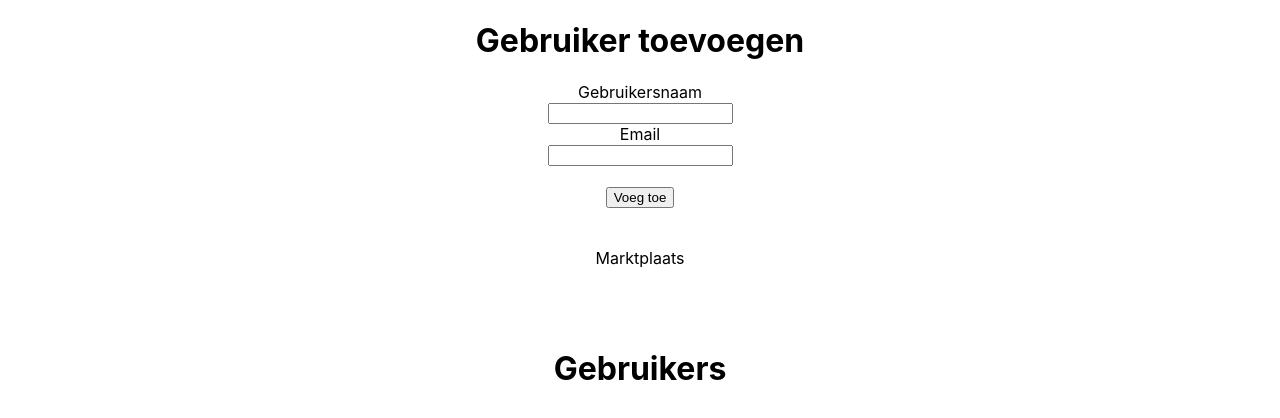
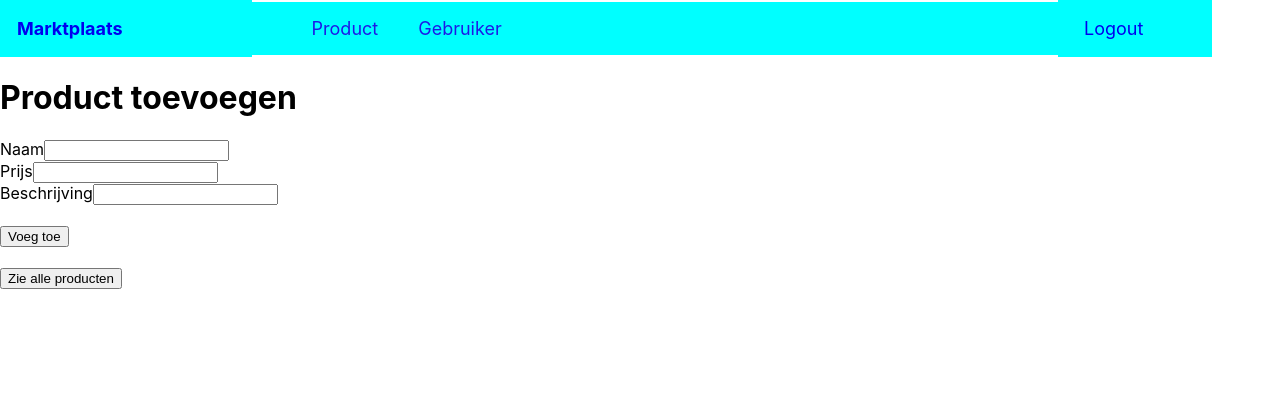
Before and after one commit to ZakariaEssaouiki/marktplaatsfrontend, a React (Create React App) app: page /product in a window 1280 px wide. Shown: the top 418 px of the page. Built offline with nearby package versions, Linux system fonts and the light colour scheme.

Commit message:
api gemaakt en getest

```diff
--- a/package.json
+++ b/package.json
@@ -10,8 +10,10 @@
     "node-fetch": "^3.2.10",
     "react": "^18.2.0",
     "react-dom": "^18.2.0",
+    "react-router-dom": "^6.4.3",
     "react-scripts": "5.0.1",
     "react-test-renderer": "^18.2.0",
+    "react-toastify": "^9.1.1",
     "web-vitals": "^2.1.4"
   },
   "scripts": {
--- a/src/App.js
+++ b/src/App.js
@@ -1,12 +1,20 @@
+import React from 'react';
 import './App.css';
-import Gebruiker from './components/Gebruiker'
+import {Route,Routes,BrowserRouter as Router} from "react-router-dom";
+import Product from './components/Product.js';
+import Gebruiker from "./components/Gebruiker.js";
+import Navbar from "./components/navbar.js"
 
-function App(){
-  return(
-    <div className="App">
-      <Gebruiker/>
-    </div>
-  );
+function App() {
+    return (
+        <Router>
+         <Navbar/>
+         <Routes>
+            <Route path="/gebruiker" element={<Gebruiker/>} />
+            <Route path="/product" element={<Product/>}/>
+         </Routes>
+        </Router>
+    );
 }
 
 export default App;
--- a/src/components/Gebruiker.js
+++ b/src/components/Gebruiker.js
@@ -1,11 +1,13 @@
-import React, {useEffect, useState} from "react";
+import React, {useState} from "react";
+import { ToastContainer, toast } from 'react-toastify';
 //import fetch from "node-fetch";
 
-export default function Gebruiker(){
+const Gebruiker = () =>{
     const[gebruikersnaam,setGebruikersnaam]=useState('')
     const[email,setEmail]=useState('')
     const[gebruikers,setGebruikers]=useState([])
     const[id,setId]=useState('')
+
     const handleClick=(e)=>{
         e.preventDefault()
         const gebruiker={gebruikersnaam,email}
@@ -19,26 +21,32 @@ export default function Gebruiker(){
             window.location.reload()
         })
     }
-    const deleteGebruiker=(e)=>{
+        const deleteGebruiker = async (e)=>{
+            e.preventDefault();
+            console.log(id);
+            const response = await fetch("http://localhost:8080/gebruiker/delete/" + id,{
+                method:"DELETE",
+                headers:{"Content-Type":"application/json"},
+            });
+            const res = await response.json();
+            if(response.status >= 200 && response.status < 300){
+                toast.success(res);
+            }
+            else{
+                toast.error(res);
+            }
+         }
+
+    const getAll = async (e) =>{
         e.preventDefault()
-        const gebruiker={id}
-        console.log(gebruiker)
-        fetch("http://localhost:8080/gebruiker/Delete",{
-            method:"DELETE",
-            headers:{"Content-Type":"application/json"},
-            body:JSON.stringify(gebruiker)
-        }).then(()=>{
-            console.log("Gebruiker is succesvol verwijderd")
-        })
+        const response = await fetch(
+            "http://localhost:8080/gebruiker/getAll",{
+                method:"GET",
+                headers:{"Content-Type":"application/json"},
+            });
+            const res = await response.json();
+            setGebruikers(res);
     }
-    // useEffect(()=>{
-    //     fetch("http://localhost:8080/gebruiker/GetAll")
-    //     .then(res=>res.json())
-    //     .then((result)=>{
-    //         setGebruikers(result);
-    //     }
-    //     )
-    // },[])
     return (
         <form noValidate autoComplete="off">
             <h1>Gebruiker toevoegen</h1>
@@ -61,20 +69,24 @@ export default function Gebruiker(){
                 <div data-testid="user1">Marktplaats</div>
                 <br/>
                 <br/>
-                <br/>
+                <button type="button" onClick={getAll}>Zie alle gebruikers</button>
                 <h1>Gebruikers</h1>
                 <div>
                 {gebruikers.map(gebruiker=>(
-                    <div style={{margin:"10px",padding:"15px",textAlign:"center"}} key={gebruiker.id}>
-                        <br/><hr/>
-                    <button type="button" onClick={deleteGebruiker}>
+                    <div style={{margin:"10px",padding:"15px",textAlign:"center"}} key={gebruiker.id} >
+                        <hr/>
+                    <button type="button" onClick={deleteGebruiker} onClickCapture={() => {setId(gebruiker.id)}}
+                    style={{float:"right"}}>
                           Verwijder
                     </button>
+                    <ToastContainer/>
                     Gebruikersnaam: {gebruiker.gebruikersnaam}<br/>
-                    Email: {gebruiker.email}
+                    Email: {gebruiker.email}<br/>
+                    Id:{gebruiker.id}
                     </div>
                 ))}
                 </div>
                 </form>
     )
 }
+export default Gebruiker;
--- /dev/null
+++ b/src/components/Product.js
@@ -0,0 +1,68 @@
+import React,{useState} from "react";
+import { ToastContainer, toast } from 'react-toastify';
+import 'react-toastify/dist/ReactToastify.css';
+
+const Product = () => {
+    const[naam, setNaam]=useState();
+    const[beschrijving, setBeschrijving]=useState();
+    const[prijs,setPrijs]=useState();
+    const[producten,setProducten]=useState([]);
+    const voegProductToe= async (e)=>{
+        e.preventDefault()
+        const product={naam,beschrijving,prijs}
+        const response = await fetch(
+            "http://localhost:8080/product/add",{
+            method:"POST",
+            headers:{"Content-Type":"application/json"},
+            body:JSON.stringify(product)
+        });
+        const res = await response.json();
+        if(response.status >= 200 && response.status < 300){
+            toast.success(res);
+        }
+        else{
+            toast.warning(res);
+        }
+    };
+
+    const getAll = async (e) =>{
+        e.preventDefault()
+        const response = await fetch(
+            "http://localhost:8080/product/getAll",{
+                method:"GET",
+                headers:{"Content-Type":"application/json"},
+            });
+            const res = await response.json();
+            setProducten(res);
+    }
+    return(
+        <form className="text-align center" onSubmit={voegProductToe}>
+            <h1>Product toevoegen</h1>
+            <label>Naam</label>
+            <input type="text" name="naam" value={naam} onChange={(e)=>setNaam(e.target.value)} required/>
+            <br/>
+            <label>Prijs</label>
+            <input type="number" name="prijs" value={prijs} onChange={(e)=>setPrijs(e.target.value)} required/>
+            <br/>
+            <label>Beschrijving</label>
+            <input type="textarea" name="beschrijving" value={beschrijving} onChange={(e)=>setBeschrijving(e.target.value)} required/>
+            <br/>
+            <br/>
+            <div>
+            <button type="submit">Voeg toe</button>
+            <ToastContainer/>
+            </div>
+            <br/>
+            <div className="text-align center">
+                <button onClick={getAll}>Zie alle producten</button>
+                <br/>
+                {producten.map((product, key) => {
+                    return <li key={key} >
+                        {product.naam}
+                        </li>
+                })}
+            </div>
+        </form>
+        )
+    }
+    export default Product;
--- /dev/null
+++ b/src/components/navbar.css
@@ -0,0 +1,83 @@
+.mid {
+	background-color: aqua;
+	display: inline-block;
+	width: 63%;
+	margin: auto;
+}
+
+.navbar{
+
+	display:inline-block;
+}
+
+
+
+
+.navbar li{
+
+list-style: none;
+display:inline-block;
+
+margin:auto;
+}
+
+.navbar li a{
+text-decoration: none;
+color:rgb(29, 25, 231);
+font-size: 18px;
+padding:8px 20px;
+}
+
+.navbar li a:hover{
+color:rgb(151, 7, 247);
+border: darkmagenta;
+border-radius: 2px;
+font-size: 20px;
+}
+
+.navbar li a:active{
+background-color: deepskyblue;
+border-radius: 5px;
+}
+.right {
+	background-color: aqua;
+display: inline-block;
+width: 8%;
+
+font-size: 18px;
+padding: 18px 26px;
+color: #1d19e7;
+}
+
+.right {
+	background-color: aqua;
+display: inline-block;
+width: 8%;
+
+font-size: 18px;
+padding: 18px 26px;
+color: #1d19e7;
+}
+	.right a{
+text-decoration:none;
+}
+.right:hover{
+font-weight:bolder;
+}
+
+.left {
+	background-color: aqua;
+display: inline-block;
+width: 17%;
+font-size: 18px;
+padding: 18px 17px;
+color: #1d19e7;
+
+
+}
+.left a{
+text-decoration:none;
+}
+.left:hover{
+font-weight:bolder;
+}
--- /dev/null
+++ b/src/components/navbar.js
@@ -0,0 +1,29 @@
+import React from 'react';
+import {  Link } from "react-router-dom";
+import "./navbar.css";
+
+const navbar= () =>{
+  return (
+		<header className="header">
+		<div className="left">
+			<a href="#">Marktplaats</a>
+		</div>
+  <div className="mid">
+		<ul className="navbar">
+			 <li>
+      <Link to="/product">Product</Link>
+    </li>
+    <li>
+      <Link to="/gebruiker">Gebruiker</Link>
+    </li>
+		</ul>
+
+  </div>
+	<div className="right">
+          <a href="#">Logout</a>
+        </div>
+
+    </header>
+  );
+}
+export default navbar;
```
Also changed, not shown: src/index.js (+6 -6 lines), 2 other files (tests, documents, lock files or other folders).
